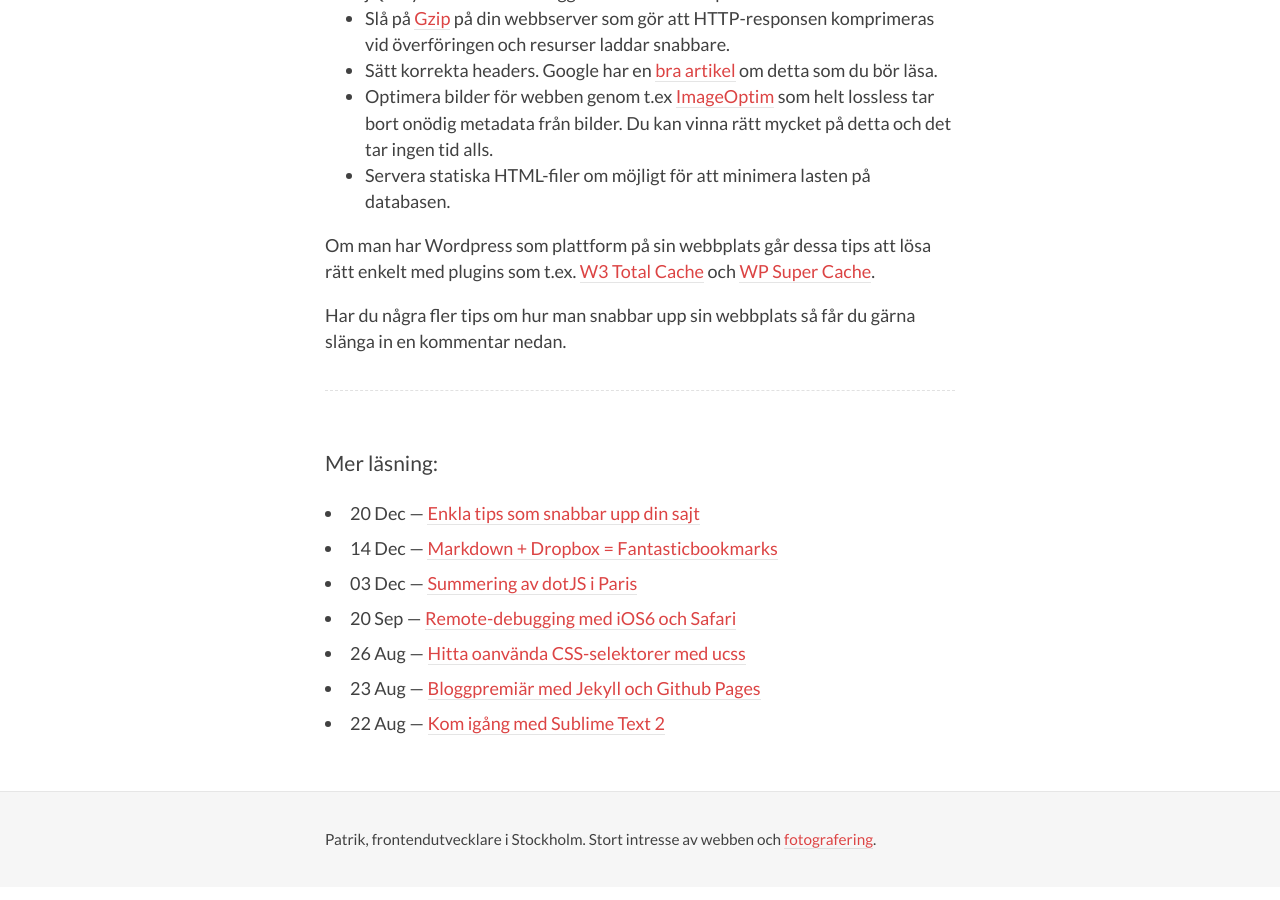
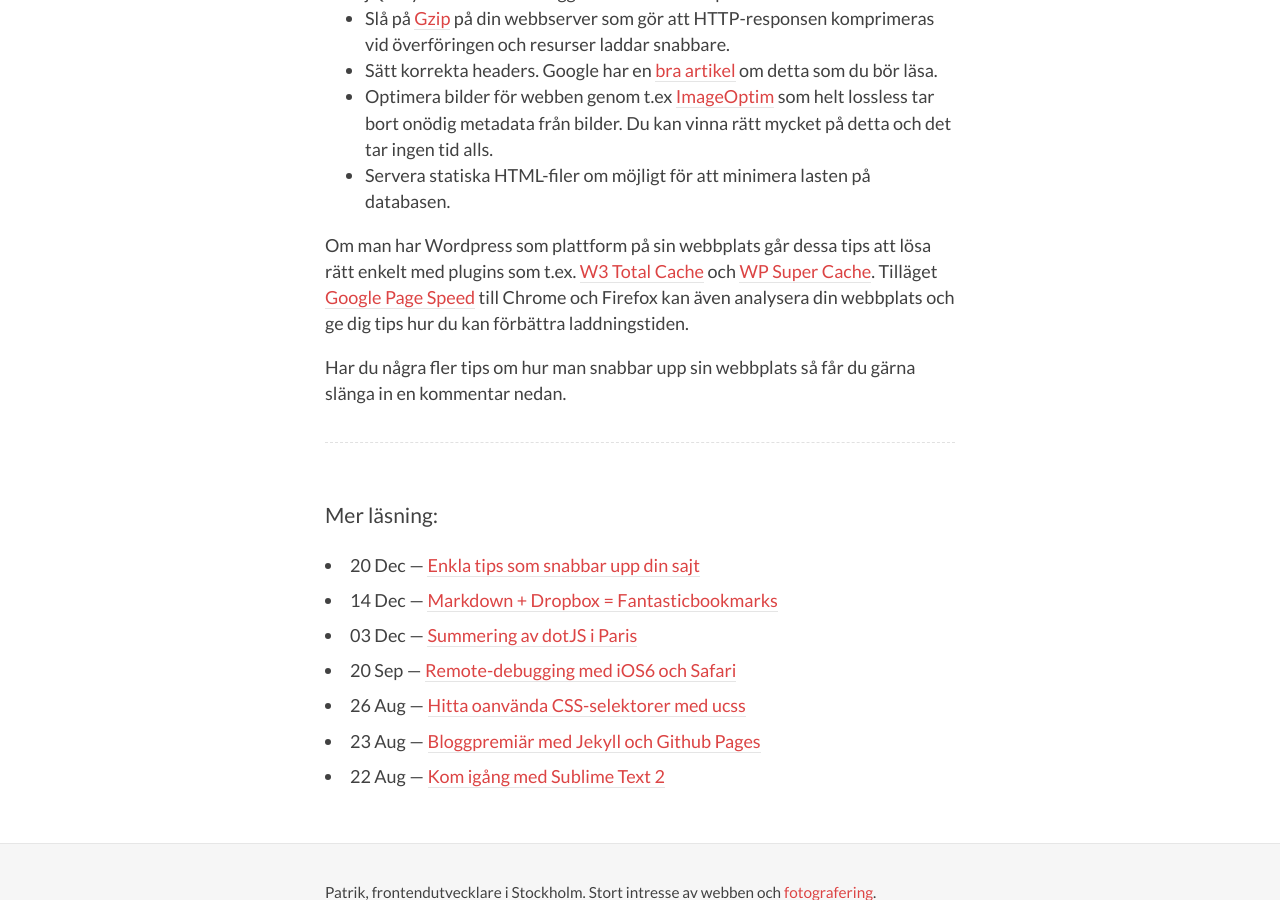
Before and after one commit to wibron/wibron.github.com, a Jekyll site: the page built from _posts/2012-12-20-enkla-tips-som-snabbar-upp-din-sajt.md, in a window 1280 px wide and 900 px high, scrolled down 840 px. Built offline with Jekyll 4.4.1, drawn with Linux system fonts in a browser that asks for light colours; comment, search, counter and statistics services are not loaded.

Commit message:
Add note about Google Page Speed

```diff
--- a/_posts/2012-12-20-enkla-tips-som-snabbar-upp-din-sajt.md
+++ b/_posts/2012-12-20-enkla-tips-som-snabbar-upp-din-sajt.md
@@ -17,6 +17,6 @@
 * Optimera bilder för webben genom t.ex [ImageOptim](http://imageoptim.com/) som helt lossless tar bort onödig metadata från bilder. Du kan vinna rätt mycket på detta och det tar ingen tid alls.
 * Servera statiska HTML-filer om möjligt för att minimera lasten på databasen.
 
-Om man har Wordpress som plattform på sin webbplats går dessa tips att lösa rätt enkelt med plugins som t.ex. [W3 Total Cache](http://wordpress.org/extend/plugins/w3-total-cache/) och [WP Super Cache](http://wordpress.org/extend/plugins/wp-super-cache/).
+Om man har Wordpress som plattform på sin webbplats går dessa tips att lösa rätt enkelt med plugins som t.ex. [W3 Total Cache](http://wordpress.org/extend/plugins/w3-total-cache/) och [WP Super Cache](http://wordpress.org/extend/plugins/wp-super-cache/). Tilläget [Google Page Speed](https://developers.google.com/speed/pagespeed/) till Chrome och Firefox kan även analysera din webbplats och ge dig tips hur du kan förbättra laddningstiden.
 
 Har du några fler tips om hur man snabbar upp sin webbplats så får du gärna slänga in en kommentar nedan.
```
